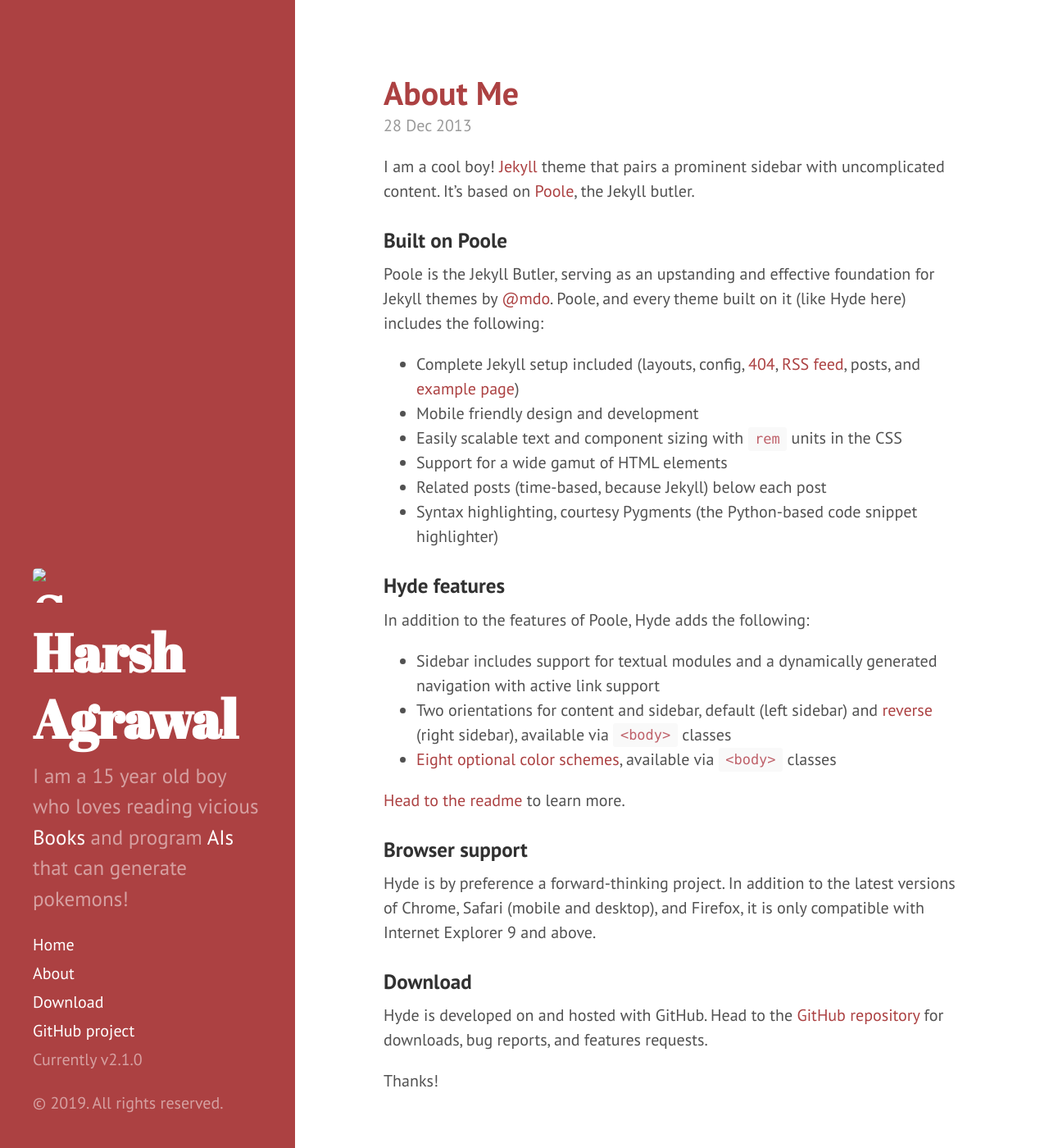
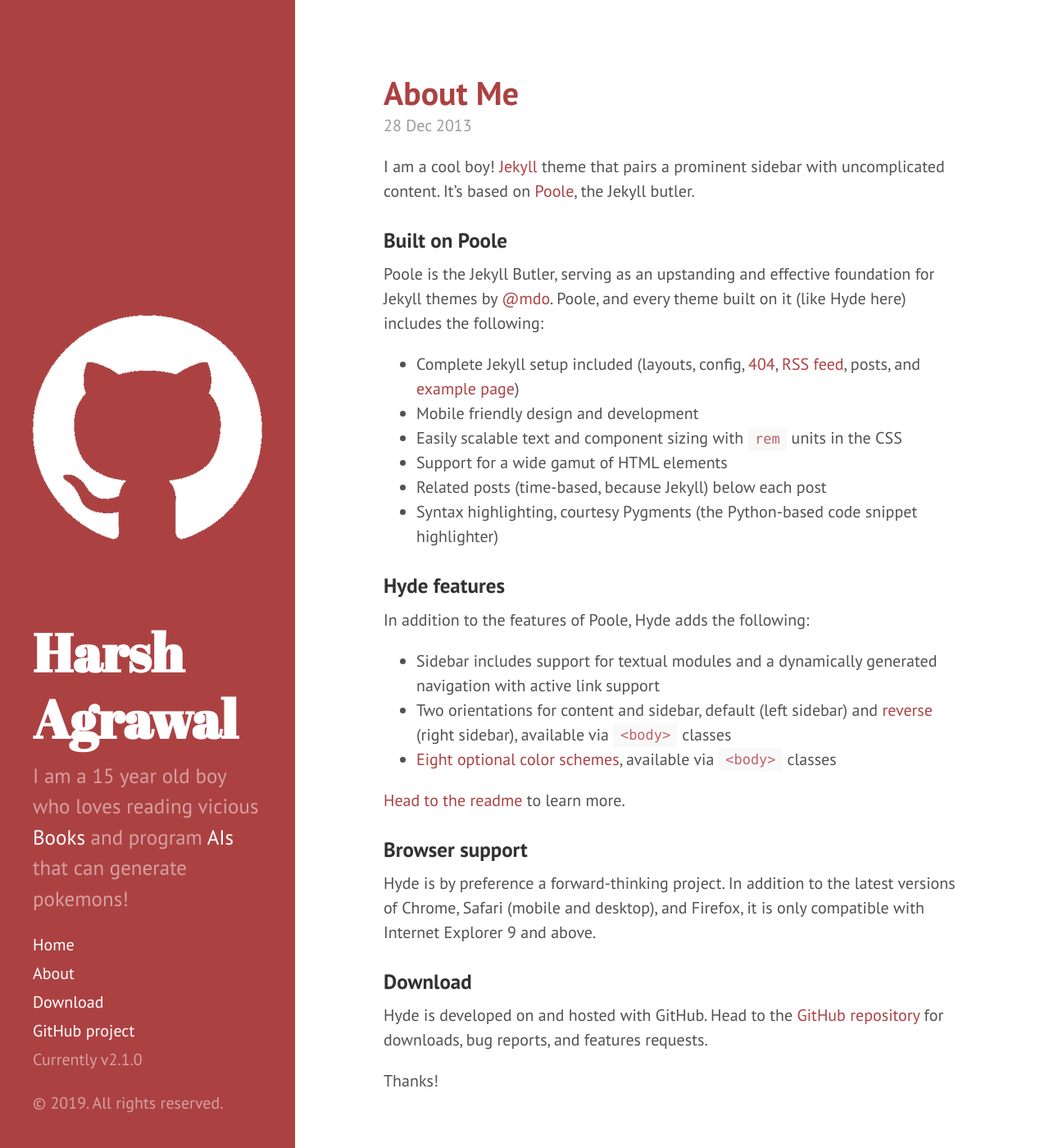
Before and after one commit to harshagrawal13/harshagrawal13.github.io, a Jekyll site: the page built from index.html, in a window 1280 px wide and 1400 px high. Shown: the whole window at 82% size. Built offline with Jekyll 4.4.1, drawn with Linux system fonts in a browser that asks for light colours; the list of posts is cut into pages by our own code.

Commit message:
Add image for hagubudhu

```diff
--- /dev/null
+++ b/Gemfile
@@ -0,0 +1,2 @@
+source 'https://rubygems.org'
+gem 'github-pages', group: :jekyll_plugins
--- a/_includes/sidebar.html
+++ b/_includes/sidebar.html
@@ -2,9 +2,9 @@
 <div class="sidebar">
   <div class="container sidebar-sticky">
     <div class="sidebar-about">
+      <img src="/assets/git.png" alt="" >
       <h1>
         <a href="{{ site.baseurl }}">
-          <img src="/_assets/git.png" alt="Smiley face" height="42" width="42">
           {{ site.title }}
         </a>
       </h1>
--- a/public/css/hyde.css
+++ b/public/css/hyde.css
@@ -78,7 +78,7 @@
 /* About section */
 .sidebar-about h1 {
   color: #fff;
-  margin-top: 0;
+  padding-top: 50px;
   font-family: "Abril Fatface", serif;
   font-size: 3.25rem;
 }
```
Also changed, not shown: Gemfile.lock (added), assets/git.png (renamed from _assets/git.png), assets/title743598508.png (renamed from _assets/title743598508.png).
